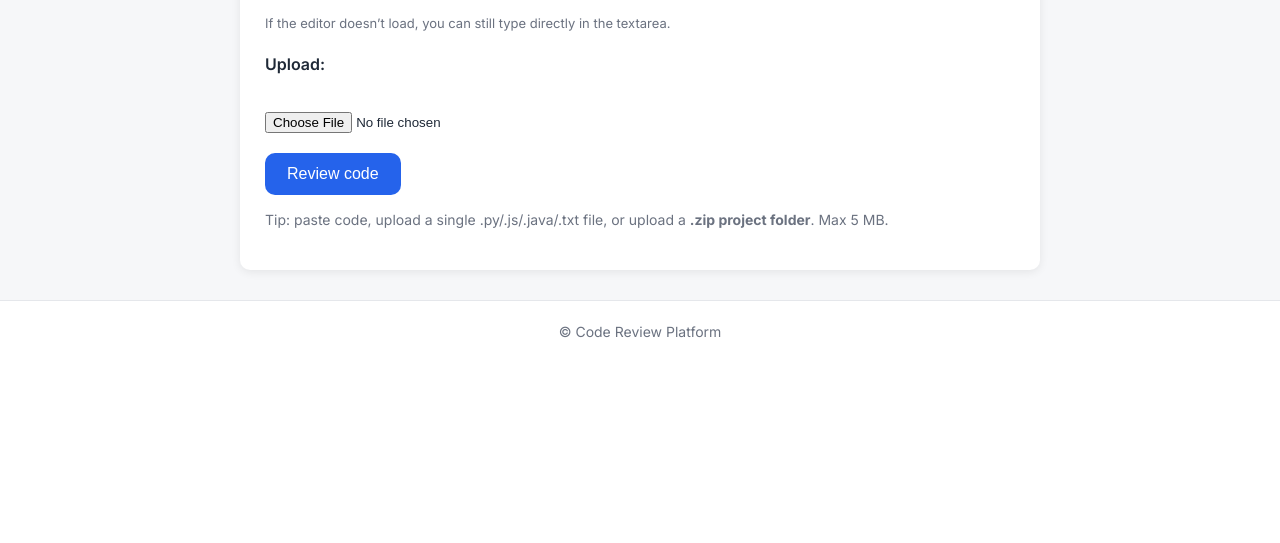
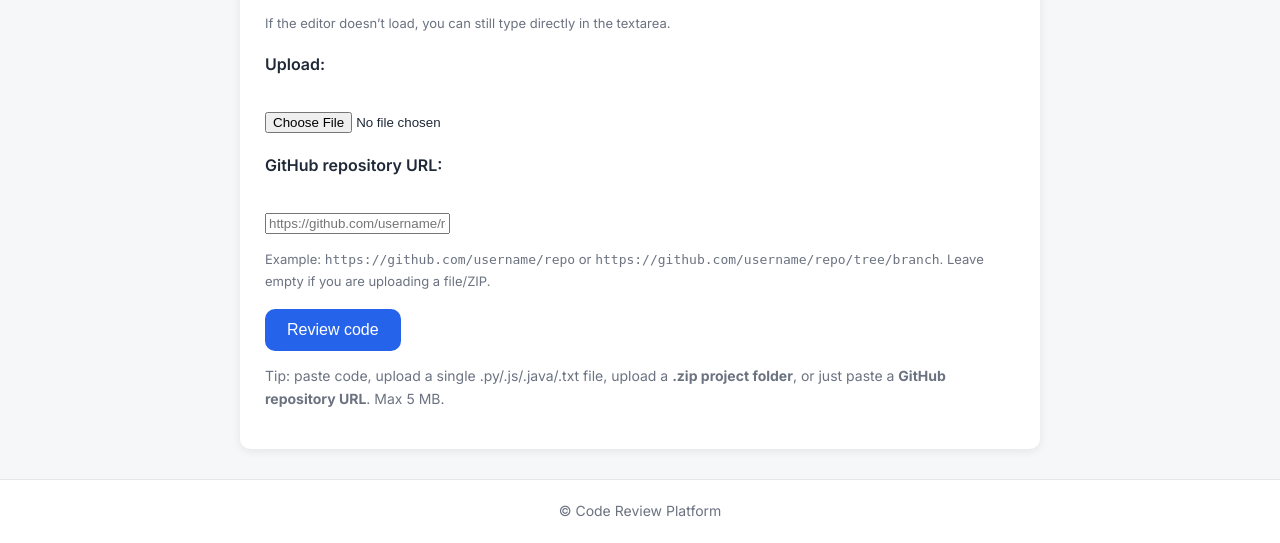
Before and after one commit to Harshita-Kumari/code_review_platform, a Django app: page / in a window 1280 px wide. Shown: the part 1242-1785 px from the top of the page. Before the commit the page ends 1580 px from the top, so only its background shows below. Run offline with Django 5.2, Linux system fonts and the light colour scheme; some libraries are stand-ins or nearby versions.

Commit message:
Add GitHub repo URL automatic analysis feature

```diff
--- a/reviews/forms.py
+++ b/reviews/forms.py
@@ -10,7 +10,25 @@ LANG_CHOICES = [
 ]
 
 class SubmissionForm(forms.Form):
-    title = forms.CharField(max_length=255, required=False, widget=forms.TextInput(attrs={"placeholder": "Short title (optional)"}))
+    title = forms.CharField(
+        max_length=255,
+        required=False,
+        widget=forms.TextInput(attrs={"placeholder": "Short title (optional)"}),
+    )
     language = forms.ChoiceField(choices=LANG_CHOICES, initial="python")
-    code = forms.CharField(widget=forms.Textarea(attrs={"rows":18, "placeholder": "Paste your code here..."}), required=False)
+    code = forms.CharField(
+        widget=forms.Textarea(
+            attrs={"rows": 18, "placeholder": "Paste your code here..."}
+        ),
+        required=False,
+    )
     upload = forms.FileField(required=False)
+
+    # NEW: GitHub repo URL
+    repo_url = forms.URLField(
+        required=False,
+        label="GitHub repository URL",
+        widget=forms.URLInput(
+            attrs={"placeholder": "https://github.com/username/repo or repo/tree/branch"}
+        ),
+    )
--- a/reviews/views.py
+++ b/reviews/views.py
@@ -1,4 +1,11 @@
 # reviews/views.py
+import json
+import re
+import imghdr
+import zipfile
+import io
+
+import requests
 from django.shortcuts import render, redirect, get_object_or_404
 from django.urls import reverse
 from django.conf import settings
@@ -9,52 +16,77 @@ from .models import Submission, Review
 from .prompts import build_review_prompt
 from .llm_client import call_llm
 
-import json
-import re
-import imghdr
-import zipfile
-import io
-
-# allowed code extensions for both single files & zip contents
 ALLOWED_CODE_EXT = (".py", ".js", ".java", ".txt", ".md")
 
 
-def _iter_zip_code_files(upload_file, per_file_limit):
+def _iter_zip_bytes(zip_bytes: bytes, per_file_limit: int):
     """
-    Yield (file_path, code_text) for each code file inside a ZIP.
-    Only returns files with extension in ALLOWED_CODE_EXT.
-    Truncates each file to per_file_limit characters.
+    Yield (file_path, text) for each code file inside a ZIP archive given as bytes.
+    Only includes ALLOWED_CODE_EXT extensions.
     """
-    data = upload_file.read()
-    try:
-        zf = zipfile.ZipFile(io.BytesIO(data))
-    except zipfile.BadZipFile:
-        raise ValueError("Uploaded ZIP file is invalid or corrupted.")
-
+    zf = zipfile.ZipFile(io.BytesIO(zip_bytes))
     for info in zf.infolist():
         if info.is_dir():
             continue
-
         name = info.filename
         if not any(name.lower().endswith(ext) for ext in ALLOWED_CODE_EXT):
-            # skip non-code files
             continue
-
         try:
             file_bytes = zf.read(info)
             text = file_bytes.decode("utf-8", errors="ignore")
         except Exception:
-            # skip unreadable files
             continue
-
         text = text.strip()
         if not text:
             continue
-
         if len(text) > per_file_limit:
             text = text[:per_file_limit]
+        yield name, text
 
-        yield name, text
+
+def _download_github_repo_zip(repo_url: str) -> bytes:
+    """
+    Given a GitHub repo URL, download its ZIP (main/master or specific branch).
+    Supports:
+      - https://github.com/user/repo
+      - https://github.com/user/repo/
+      - https://github.com/user/repo.git
+      - https://github.com/user/repo/tree/branch
+    """
+    url = repo_url.strip()
+    if not url.startswith("http"):
+        raise ValueError("Please enter a full GitHub URL starting with https://")
+    if "github.com" not in url:
+        raise ValueError("Only GitHub URLs from github.com are supported.")
+
+    # strip .git if present
+    if url.endswith(".git"):
+        url = url[:-4]
+
+    branch = "main"
+    if "/tree/" in url:
+        base, _, branch_part = url.partition("/tree/")
+        base_url = base
+        branch = branch_part.strip("/").split("/")[0] or "main"
+    else:
+        base_url = url
+
+    def build_zip_url(br: str) -> str:
+        return base_url.rstrip("/") + f"/archive/refs/heads/{br}.zip"
+
+    try_order = [branch, "main", "master"]
+    last_status = None
+
+    for br in try_order:
+        zip_url = build_zip_url(br)
+        resp = requests.get(zip_url, timeout=60)
+        last_status = resp.status_code
+        if resp.status_code == 200:
+            return resp.content
+
+    raise ValueError(
+        f"Could not download ZIP from GitHub. Last HTTP status: {last_status}."
+    )
 
 
 def index(request):
@@ -65,11 +97,13 @@ def index(request):
         language = form.cleaned_data["language"]
         base_code = form.cleaned_data["code"] or ""
         upload = request.FILES.get("upload")
+        repo_url = form.cleaned_data.get("repo_url") or ""
 
-        # no upload: behave like before, review base_code only
-        if not upload and not base_code.strip():
+        # prevent both upload and repo_url at same time
+        if upload and repo_url:
             messages.error(
-                request, "Please paste code or upload a code file / ZIP project."
+                request,
+                "Please either upload a file/ZIP or enter a GitHub repository URL, not both.",
             )
             return render(
                 request,
@@ -77,7 +111,18 @@ def index(request):
                 {"form": form, "max_file_mb": settings.MAX_FILE_UPLOAD_MB},
             )
 
-        # create submission early (represents whole review request / project)
+        if not upload and not repo_url and not base_code.strip():
+            messages.error(
+                request,
+                "Please paste code, upload a file/ZIP, or enter a GitHub repository URL.",
+            )
+            return render(
+                request,
+                "reviews/index.html",
+                {"form": form, "max_file_mb": settings.MAX_FILE_UPLOAD_MB},
+            )
+
+        # create submission (represents this review request / project)
         submission = Submission.objects.create(
             title=title,
             language=language,
@@ -85,55 +130,40 @@ def index(request):
             user=request.user if request.user.is_authenticated else None,
         )
 
-        # ---------- CASE 1: ZIP PROJECT (per-file reviews) ----------
-        if upload and upload.name.lower().endswith(".zip"):
-            # file size limit
-            if upload.size > settings.MAX_FILE_UPLOAD_MB * 1024 * 1024:
-                messages.error(
-                    request,
-                    f"Uploaded ZIP is too large (max {settings.MAX_FILE_UPLOAD_MB} MB).",
-                )
+        # ===================== CASE 1: GITHUB REPO URL =====================
+        if repo_url:
+            try:
+                zip_bytes = _download_github_repo_zip(repo_url)
+            except ValueError as e:
                 submission.delete()
+                messages.error(request, str(e))
                 return render(
                     request,
                     "reviews/index.html",
                     {"form": form, "max_file_mb": settings.MAX_FILE_UPLOAD_MB},
                 )
 
-            # detect images (if somebody renamed image to .zip)
-            head = upload.read(512)
-            upload.seek(0)
-            if imghdr.what(None, head) is not None:
+            if len(zip_bytes) > settings.MAX_FILE_UPLOAD_MB * 1024 * 1024:
+                submission.delete()
                 messages.error(
                     request,
-                    "Detected an image file. Please upload a real ZIP project or code file.",
+                    f"Downloaded repo ZIP is too large (max {settings.MAX_FILE_UPLOAD_MB} MB).",
                 )
-                submission.delete()
                 return render(
                     request,
                     "reviews/index.html",
                     {"form": form, "max_file_mb": settings.MAX_FILE_UPLOAD_MB},
                 )
 
-            try:
-                files = list(
-                    _iter_zip_code_files(upload, per_file_limit=settings.MAX_CODE_CHARS)
-                )
-            except ValueError as e:
-                messages.error(request, str(e))
+            files = list(
+                _iter_zip_bytes(zip_bytes, per_file_limit=settings.MAX_CODE_CHARS)
+            )
+            if not files:
                 submission.delete()
-                return render(
-                    request,
-                    "reviews/index.html",
-                    {"form": form, "max_file_mb": settings.MAX_FILE_UPLOAD_MB},
-                )
-
-            if not files:
                 messages.error(
                     request,
-                    "No readable .py/.js/.java/.txt/.md files found inside ZIP.",
+                    "No readable .py/.js/.java/.txt/.md files found in the GitHub repository.",
                 )
-                submission.delete()
                 return render(
                     request,
                     "reviews/index.html",
@@ -141,8 +171,8 @@ def index(request):
                 )
 
             created_reviews = []
+
             for file_path, file_code in files:
-                # combine optional base_code (global context) + file code
                 combined_code = base_code.strip()
                 if combined_code:
                     combined_code += "\n\n"
@@ -155,7 +185,6 @@ def index(request):
                 try:
                     raw = call_llm(prompt)
                 except Exception as e:
-                    # record error but continue with other files
                     Review.objects.create(
                         submission=submission,
                         file_path=file_path,
@@ -166,7 +195,114 @@ def index(request):
                     )
                     continue
 
-                # parse JSON
+                try:
+                    parsed = json.loads(raw)
+                except Exception:
+                    m = re.search(r"\{.*\}", raw, re.S)
+                    if m:
+                        try:
+                            parsed = json.loads(m.group(0))
+                        except Exception:
+                            parsed = {"raw": raw}
+                    else:
+                        parsed = {"raw": raw}
+
+                review = Review.objects.create(
+                    submission=submission,
+                    file_path=file_path,
+                    summary=parsed.get("summary", "") if isinstance(parsed, dict) else "",
+                    issues=parsed.get("issues", []) if isinstance(parsed, dict) else [],
+                    suggestions=parsed.get("suggestions", [])
+                    if isinstance(parsed, dict)
+                    else [],
+                    tests_suggestions=parsed.get("tests_suggestions", "")
+                    if isinstance(parsed, dict)
+                    else "",
+                    quality_score=parsed.get("quality_score", None)
+                    if isinstance(parsed, dict)
+                    else None,
+                    raw_response={"raw": raw},
+                    processed=True,
+                )
+                created_reviews.append(review)
+
+            messages.info(
+                request,
+                f"Created {len(created_reviews)} file-level reviews from GitHub repo.",
+            )
+            return redirect(
+                reverse(
+                    "reviews:project_detail", kwargs={"submission_id": submission.id}
+                )
+            )
+
+        # ===================== CASE 2: ZIP UPLOAD (per-file) =====================
+        if upload and upload.name.lower().endswith(".zip"):
+            if upload.size > settings.MAX_FILE_UPLOAD_MB * 1024 * 1024:
+                submission.delete()
+                messages.error(
+                    request,
+                    f"Uploaded ZIP is too large (max {settings.MAX_FILE_UPLOAD_MB} MB).",
+                )
+                return render(
+                    request,
+                    "reviews/index.html",
+                    {"form": form, "max_file_mb": settings.MAX_FILE_UPLOAD_MB},
+                )
+
+            head = upload.read(512)
+            upload.seek(0)
+            if imghdr.what(None, head) is not None:
+                submission.delete()
+                messages.error(
+                    request,
+                    "Detected an image file. Please upload a real ZIP project or code file.",
+                )
+                return render(
+                    request,
+                    "reviews/index.html",
+                    {"form": form, "max_file_mb": settings.MAX_FILE_UPLOAD_MB},
+                )
+
+            zip_bytes = upload.read()
+            files = list(
+                _iter_zip_bytes(zip_bytes, per_file_limit=settings.MAX_CODE_CHARS)
+            )
+            if not files:
+                submission.delete()
+                messages.error(
+                    request,
+                    "No readable .py/.js/.java/.txt/.md files found inside ZIP.",
+                )
+                return render(
+                    request,
+                    "reviews/index.html",
+                    {"form": form, "max_file_mb": settings.MAX_FILE_UPLOAD_MB},
+                )
+
+            created_reviews = []
+            for file_path, file_code in files:
+                combined_code = base_code.strip()
+                if combined_code:
+                    combined_code += "\n\n"
+                combined_code += f"# FILE: {file_path}\n{file_code}"
+                if len(combined_code) > settings.MAX_CODE_CHARS:
+                    combined_code = combined_code[: settings.MAX_CODE_CHARS]
+
+                prompt = build_review_prompt(combined_code, language)
+                try:
+                    raw = call_llm(prompt)
+                except Exception as e:
+                    Review.objects.create(
+                        submission=submission,
+                        file_path=file_path,
+                        summary="Error calling LLM for this file.",
+                        processing_error=str(e),
+                        processed=False,
+                        raw_response={"raw": str(e)},
+                    )
+                    continue
+
                 try:
                     parsed = json.loads(raw)
                 except Exception:
@@ -202,22 +338,22 @@ def index(request):
                 request,
                 f"Created {len(created_reviews)} file-level reviews from ZIP project.",
             )
-            # go to project page listing all file reviews
             return redirect(
-                reverse("reviews:project_detail", kwargs={"submission_id": submission.id})
+                reverse(
+                    "reviews:project_detail", kwargs={"submission_id": submission.id}
+                )
             )
 
-        # ---------- CASE 2: SINGLE FILE OR ONLY TEXT ----------
-        # if there is an upload but not zip → treat as one file
+        # ===================== CASE 3: SINGLE FILE or PASTED TEXT =====================
         code = base_code
 
         if upload:
             if upload.size > settings.MAX_FILE_UPLOAD_MB * 1024 * 1024:
+                submission.delete()
                 messages.error(
                     request,
                     f"Uploaded file is too large (max {settings.MAX_FILE_UPLOAD_MB} MB).",
                 )
-                submission.delete()
                 return render(
                     request,
                     "reviews/index.html",
@@ -227,11 +363,11 @@ def index(request):
             head = upload.read(512)
             upload.seek(0)
             if imghdr.what(None, head) is not None:
+                submission.delete()
                 messages.error(
                     request,
                     "Detected an image file. Please upload a text code file.",
                 )
-                submission.delete()
                 return render(
                     request,
                     "reviews/index.html",
@@ -249,8 +385,8 @@ def index(request):
             try:
                 file_content = upload.read().decode("utf-8", errors="ignore")
             except Exception:
+                submission.delete()
                 messages.error(request, "Unable to read uploaded file as text.")
-                submission.delete()
                 return render(
                     request,
                     "reviews/index.html",
@@ -258,11 +394,11 @@ def index(request):
                 )
 
             if len(code) + len(file_content) > settings.MAX_CODE_CHARS:
+                submission.delete()
                 messages.error(
                     request,
                     "Combined code too long. Please shorten the input.",
                 )
-                submission.delete()
                 return render(
                     request,
                     "reviews/index.html",
@@ -272,23 +408,22 @@ def index(request):
             code = code + "\n\n" + file_content
 
         if not code.strip():
+            submission.delete()
             messages.error(
                 request, "Please paste code or upload a small code file."
             )
-            submission.delete()
             return render(
                 request,
                 "reviews/index.html",
                 {"form": form, "max_file_mb": settings.MAX_FILE_UPLOAD_MB},
             )
 
-        # single review flow
         prompt = build_review_prompt(code, language)
         try:
             raw = call_llm(prompt)
         except Exception as e:
+            submission.delete()
             messages.error(request, f"LLM request failed: {e}")
-            submission.delete()
             return render(
                 request,
                 "reviews/index.html",
@@ -326,7 +461,7 @@ def index(request):
 
         return redirect(reverse("reviews:detail", kwargs={"pk": review.id}))
 
-    # GET path
+    # GET
     return render(
         request,
         "reviews/index.html",
--- a/templates/reviews/index.html
+++ b/templates/reviews/index.html
@@ -22,7 +22,7 @@
         <!-- Monaco editor renders here -->
         <div id="editor" class="code-editor"></div>
 
-        <!-- Django textarea (hidden after Monaco loads, fallback if JS fails) -->
+        <!-- Django textarea (fallback) -->
         {{ form.code }}
       </div>
 
@@ -37,6 +37,16 @@
       <div id="upload-info" class="hint"></div>
     </div>
 
+    <div class="form-row">
+      {{ form.repo_url.label_tag }}<br>
+      {{ form.repo_url }}
+      <p class="hint small">
+        Example: <code>https://github.com/username/repo</code> or
+        <code>https://github.com/username/repo/tree/branch</code>.
+        Leave empty if you are uploading a file/ZIP.
+      </p>
+    </div>
+
     <div class="form-actions">
       <button type="submit" id="submit-btn" class="btn-primary">
         <span id="btn-text">Review code</span>
@@ -47,7 +57,8 @@
 
   <p class="hint">
     Tip: paste code, upload a single .py/.js/.java/.txt file,
-    or upload a <strong>.zip project folder</strong>. Max {{ max_file_mb }} MB.
+    upload a <strong>.zip project folder</strong>, or just paste a
+    <strong>GitHub repository URL</strong>. Max {{ max_file_mb }} MB.
   </p>
 </section>
 {% endblock %}
```
